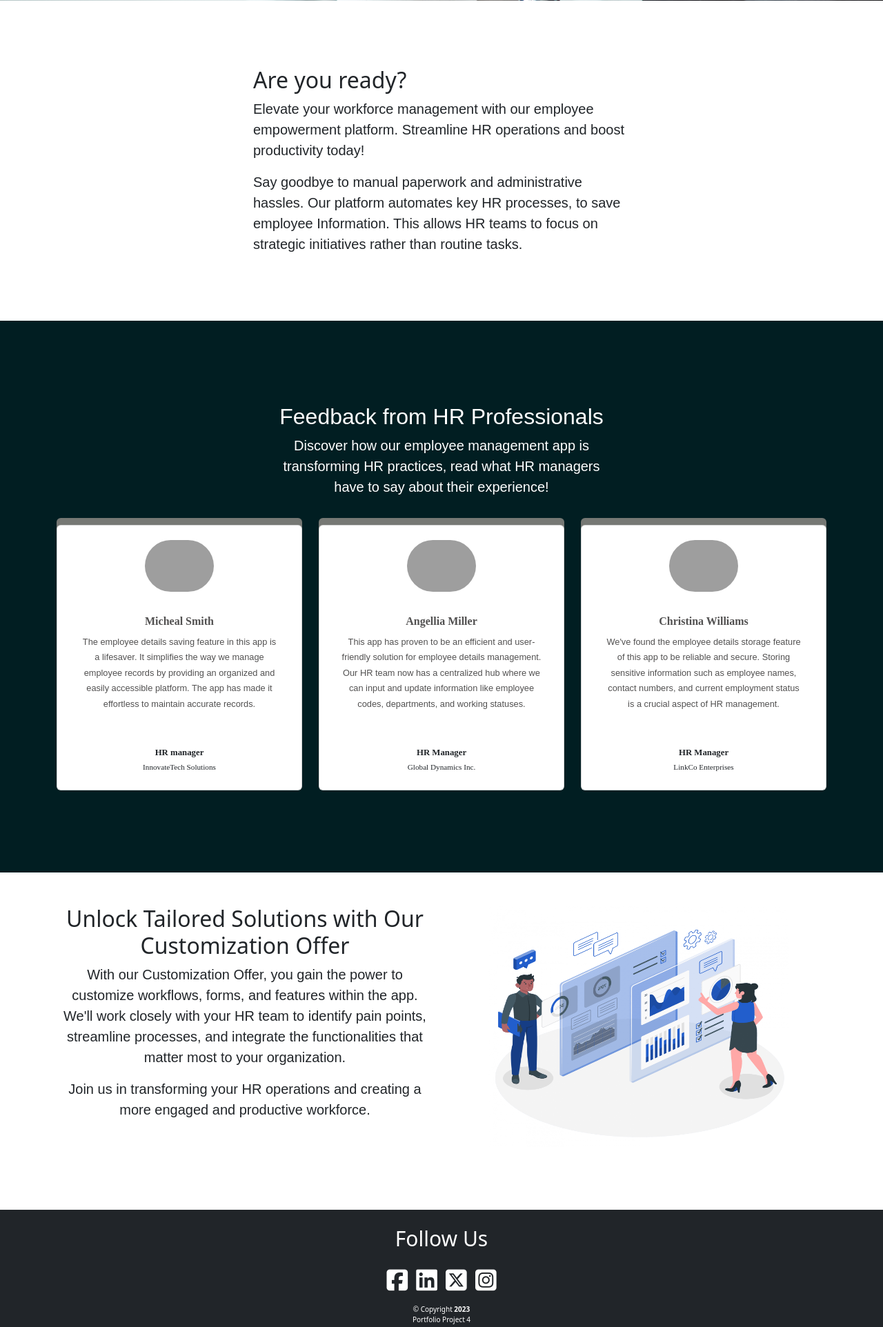
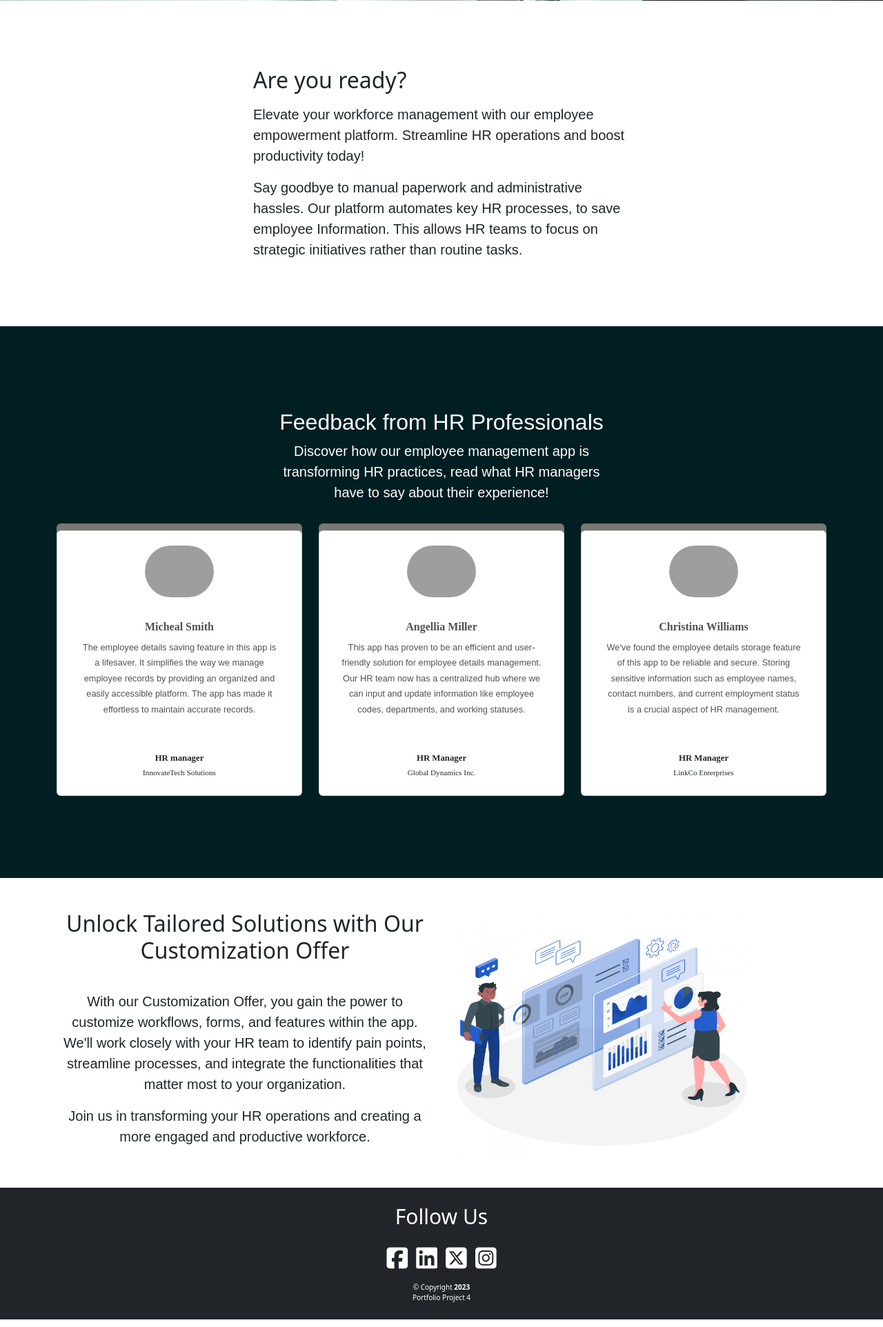
Before and after one commit to Dayasuvagiya/Happy-health, a Django app: page / in a window 1280 px wide. Shown: the part 775-2699 px from the top of the page at 69% size. Run offline with Django 4.2, Linux system fonts and the light colour scheme; some libraries are stand-ins or nearby versions; some web fonts are replaced; grey boxes are pictures that could not be loaded.

Commit message:
update margin and apply style

```diff
--- a/employe/static/css/style.css
+++ b/employe/static/css/style.css
@@ -142,6 +142,16 @@ i{
     height: 100%;
 }
 
+.custom-content{
+    display: flex;
+    flex-direction: column;
+    justify-content: center;
+}
+
+.custom-content h2{
+    margin-bottom: 40px;
+}
+
 /* login page */
 
 .container-login{
--- a/templates/auth/logintest.html
+++ b/templates/auth/logintest.html
@@ -16,7 +16,7 @@
   <div class="container">
     <div class="row">
         <div class="col-md-6 offset-md-3">
-            <div class="card">
+            <div class="card bg-light">
                 <div class="card-body">
                   <form action="#" method="POST">
                     {% csrf_token %}
--- a/templates/auth/register.html
+++ b/templates/auth/register.html
@@ -16,7 +16,7 @@
   <div class="container">
     <div class="row">
         <div class="col-md-6 offset-md-3">
-            <div class="card">
+            <div class="card bg-light">
                 <div class="card-body">
                     <form action="#" method="POST">
                         {% csrf_token %}
--- a/templates/employe/contact.html
+++ b/templates/employe/contact.html
@@ -18,7 +18,7 @@
     <div class="container my-5">
         <div class="row">
             <div class="col-md-6 offset-md-3">
-                <div class="card">
+                <div class="card bg-light">
                     <div class="card-body">
                         <form action="/employe/contact/" method="POST">
                             {% csrf_token %}
--- a/templates/employe/navbar.html
+++ b/templates/employe/navbar.html
@@ -21,7 +21,7 @@
 
         </ul>
         <form class="d-flex" role="search">
-          <button type="button" class="btn btn-white bg-white logout-button"><a href="/logout">Log Out</a></button>
+          <button type="button" class="btn btn-white bg-white logout-button" onclick="location.href='/logout'"><a href="/logout">Log Out</a></button>
         </form>
       </div>
     </div>
--- a/templates/home.html
+++ b/templates/home.html
@@ -22,7 +22,7 @@
         <div class="container my-5">
             <div class="row justify-content-center">
                 <div class="col-lg-6">
-                    <h2>Are you ready?</h2>
+                    <h2 class="mb-3">Are you ready?</h2>
                     <p>Elevate your workforce management with our employee empowerment platform. Streamline HR operations and boost productivity today!</p>
                     <p class="mb-0">Say goodbye to manual paperwork and administrative hassles. Our platform automates key HR processes, to save employee Information. This allows HR teams to focus on strategic initiatives rather than routine tasks.</p>
                 </div>
@@ -91,18 +91,17 @@
     </div>
     <!-- Custom section-->
     <section class="custom">
-        <div class="container custom-container mt-5 mb-1">
+        <div class="container custom-container mt-2 mb-1">
             <div class="row">
-                <div class="col-sm-6">
-                    <h2>Unlock Tailored Solutions with Our Customization Offer
-                    </h2>
+                <div class="col-sm-6 custom-content">
+                    <h2>Unlock Tailored Solutions with Our Customization Offer</h2>
                     <p class="lead">With our Customization Offer, you gain the power to customize workflows, forms, and features within the app. We'll work closely with your HR team to identify pain points, streamline processes, and integrate the functionalities that matter most to your organization.
                     </p>
                     <p class="lead">Join us in transforming your HR operations and creating a more engaged and productive workforce.
                     </p>
                 </div>
 
-                <div class="col-sm-6">
+                <div class="col-sm-6 custom-content">
                         <img src="{% static 'images/custom_image.png' %}" class="image-custom" alt="home-page">
                 </div>
 
--- a/templates/navbar.html
+++ b/templates/navbar.html
@@ -17,8 +17,8 @@
 
         </ul>
         <form class="d-flex" role="search">
-          <button type="button" class="btn text-dark bg-light nav-button"><a href="/login" class="link">LogIn</a></button>
-          <button type="button" class="btn text-dark bg-light nav-button"><a href="/register" class="link">Register</a></button>
+          <button type="button" class="btn text-dark bg-light nav-button" onclick="location.href='/login'"><a href="/login" class="link">LogIn</a></button>
+          <button type="button" class="btn text-dark bg-light nav-button" onclick="location.href='/register'"><a href="/register" class="link">Register</a></button>
         </form>
       </div>
     </div>
```
